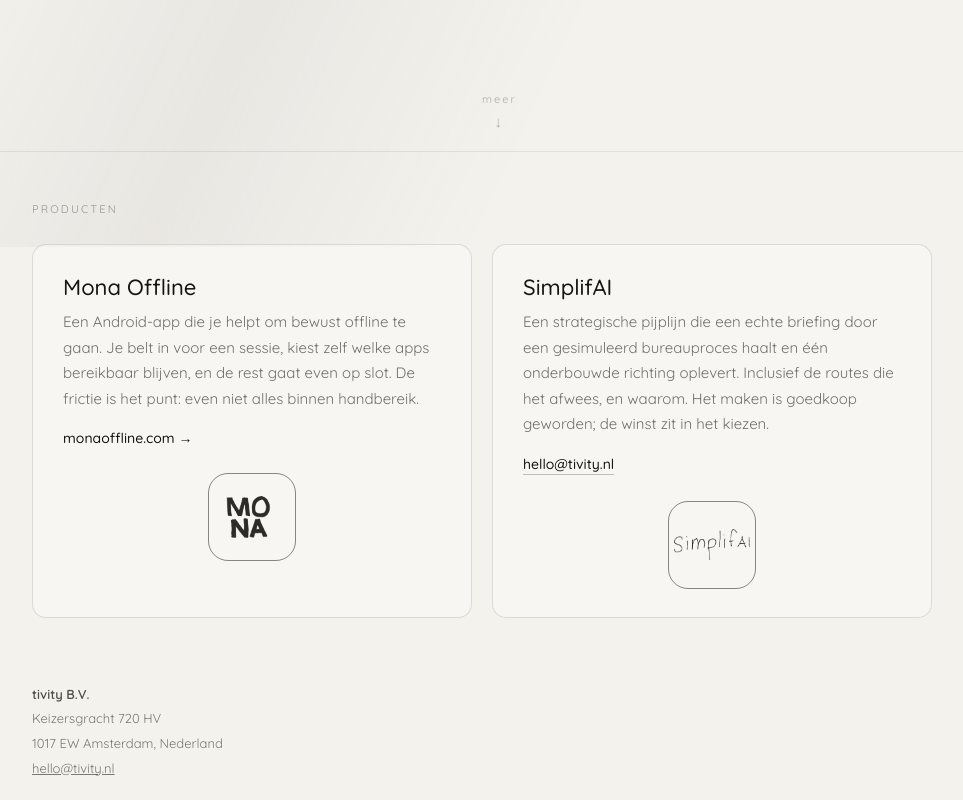
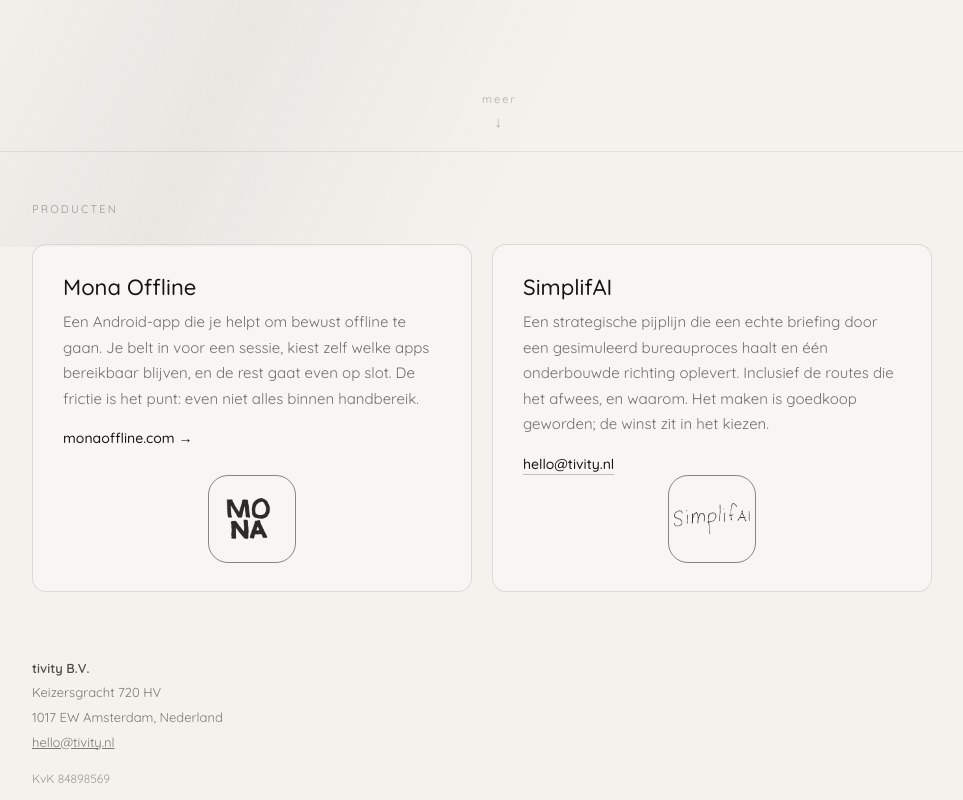
Before and after one commit to tivityBV/placeholder, a plain HTML site: page index.html in a window 1280 px wide. Shown: the part 553-1353 px from the top of the page, without its empty margins (158-1121 px from the left). Drawn offline with Linux system fonts and the light colour scheme.

Commit message:
align product logo frames on same baseline

```diff
--- a/index.html
+++ b/index.html
@@ -136,7 +136,7 @@
   .product .visit-mail:hover { border-color: rgba(23,21,15,0.6); }
   /* app-kader onderin de kaart, gecentreerd */
   .logo-frame {
-    margin: 26px auto 0;
+    margin: 26px auto 0; margin-top: auto;
     width: 88px; height: 88px;
     border: 1px solid rgba(23,21,15,0.5);
     border-radius: 20px;
```
